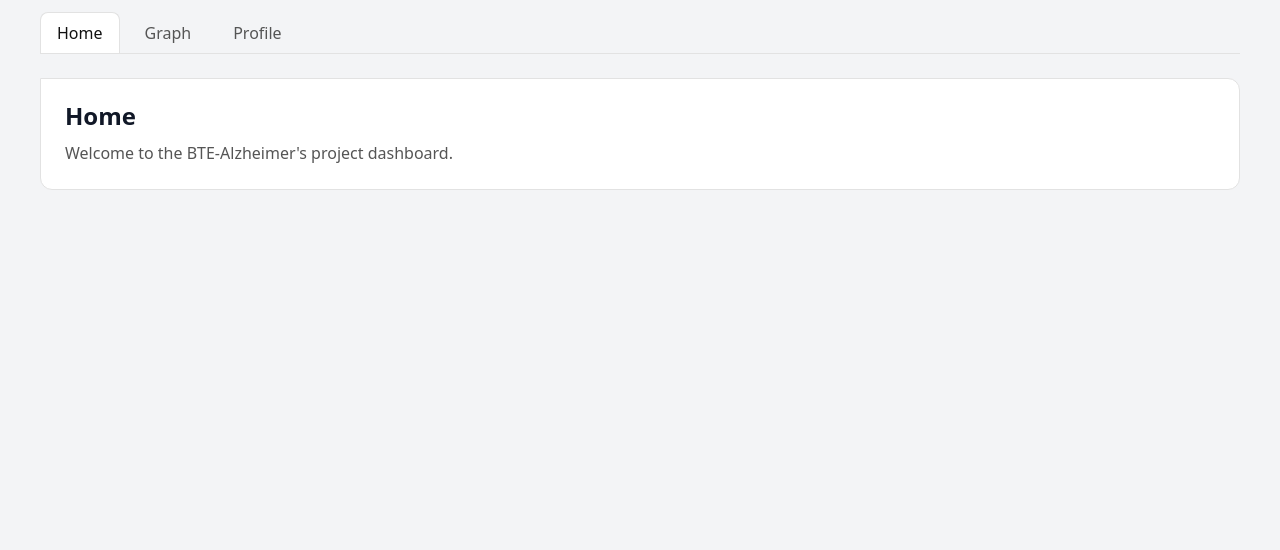
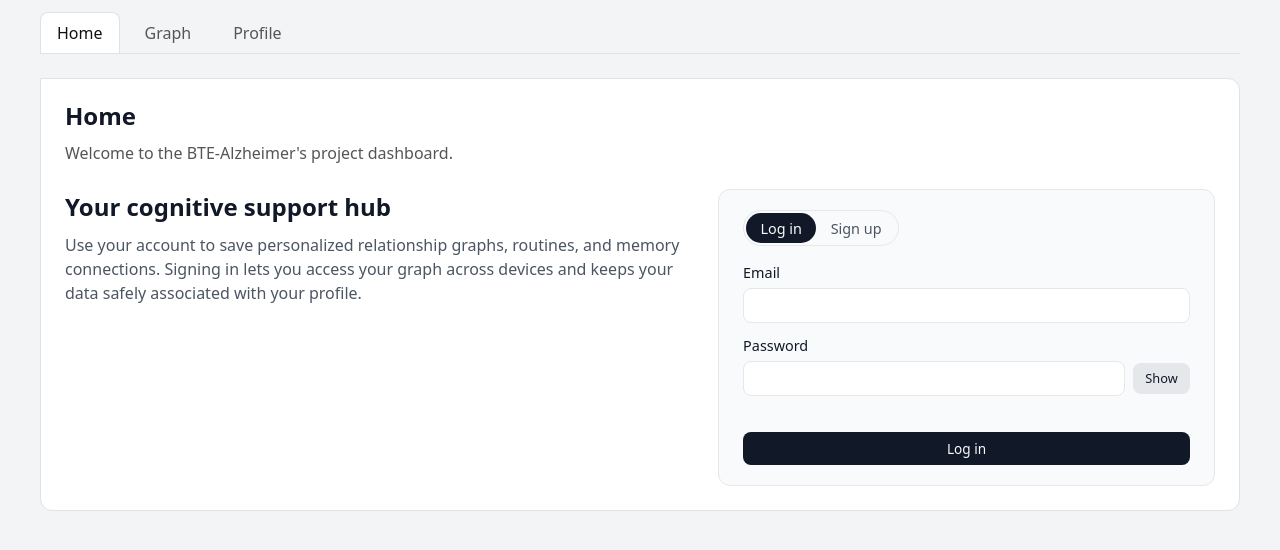
Before and after one commit to jcasp09/bte-alzheimers_web, a React (Vite) app: page / in a window 1280 px wide. Shown: the top 550 px of the page. Built offline with nearby package versions, Linux system fonts and the light colour scheme; no server answers.

Commit message:
feat: Signup/Login system works and is linked to Firebase Auth

```diff
--- a/src/App.css
+++ b/src/App.css
@@ -48,3 +48,134 @@
   margin: 0;
   color: #555;
 }
+
+.home-layout {
+  display: grid;
+  grid-template-columns: minmax(0, 2fr) minmax(0, 1.6fr);
+  gap: 2rem;
+  margin-top: 1.5rem;
+  align-items: flex-start;
+}
+
+@media (max-width: 768px) {
+  .home-layout {
+    grid-template-columns: 1fr;
+  }
+}
+
+.home-overview h2 {
+  margin-top: 0;
+  margin-bottom: 0.5rem;
+}
+
+.home-overview p {
+  margin: 0;
+  color: #4b5563;
+}
+
+.home-auth-card {
+  border-radius: 0.75rem;
+  border: 1px solid #e5e7eb;
+  padding: 1.25rem 1.5rem;
+  background-color: #f9fafb;
+}
+
+.home-auth-subtitle {
+  margin: 0 0 1rem 0;
+  color: #4b5563;
+}
+
+.home-auth-email {
+  font-weight: 600;
+}
+
+.home-auth-toggle {
+  display: inline-flex;
+  border-radius: 9999px;
+  border: 1px solid #e5e7eb;
+  padding: 0.12rem;
+  background-color: #f9fafb;
+  margin-bottom: 1rem;
+}
+
+.home-auth-toggle-button {
+  border-radius: 9999px;
+  border: none;
+  background: transparent;
+  padding: 0.35rem 0.9rem;
+  font-size: 0.9rem;
+  color: #4b5563;
+}
+
+.home-auth-toggle-button.active {
+  background-color: #111827;
+  color: #f9fafb;
+}
+
+.home-auth-form {
+  display: flex;
+  flex-direction: column;
+  gap: 0.75rem;
+}
+
+.home-auth-field {
+  display: flex;
+  flex-direction: column;
+  gap: 0.25rem;
+  font-size: 0.9rem;
+}
+
+.home-auth-field input {
+  border-radius: 0.5rem;
+  border: 1px solid #e5e7eb;
+  padding: 0.5rem 0.6rem;
+  font-size: 0.95rem;
+}
+
+.home-auth-field input:focus-visible {
+  outline: 2px solid #4f46e5;
+  outline-offset: 1px;
+}
+
+.home-auth-password-row {
+  display: flex;
+  align-items: center;
+  gap: 0.5rem;
+}
+
+.home-auth-password-row input {
+  flex: 1 1 auto;
+}
+
+.home-auth-password-toggle {
+  padding: 0.35rem 0.7rem;
+  font-size: 0.8rem;
+  background-color: #e5e7eb;
+  color: #111827;
+}
+
+.home-auth-password-toggle:hover {
+  border-color: #9ca3af;
+}
+
+.tab-content .home-auth-error {
+  margin: 0;
+  font-size: 0.85rem;
+  color: #b91c1c;
+}
+
+.home-auth-button {
+  background-color: #111827;
+  color: #f9fafb;
+  font-size: 0.85rem;
+  padding: 0.45rem 0.9rem;
+  border-radius: 0.5rem;
+  border: none;
+  cursor: pointer;
+  transition: background-color 0.2s ease;
+  margin-top: 1.5rem;
+}
+
+.home-auth-button:hover {
+  background-color: #48284f;
+}
--- /dev/null
+++ b/src/firebase/auth.ts
@@ -0,0 +1,14 @@
+import { type UserCredential, createUserWithEmailAndPassword, signInWithEmailAndPassword, signOut } from 'firebase/auth'
+import { auth } from './firebaseConfig'
+
+export function signUpWithEmailPassword(email: string, password: string): Promise<UserCredential> {
+  return createUserWithEmailAndPassword(auth, email, password)
+}
+
+export function signInWithEmailPassword(email: string, password: string): Promise<UserCredential> {
+  return signInWithEmailAndPassword(auth, email, password)
+}
+
+export function signOutUser(): Promise<void> {
+  return signOut(auth)
+}
--- /dev/null
+++ b/src/firebase/firebaseConfig.ts
@@ -0,0 +1,24 @@
+import { initializeApp } from 'firebase/app'
+import { type Analytics, getAnalytics } from 'firebase/analytics'
+import { getAuth } from 'firebase/auth'
+
+const firebaseConfig = {
+  apiKey: 'AIzaSyBP4B21NEeZpk9uTUJozdSNExgk4NX-O0o',
+  authDomain: 'bte-alzheimers-fb.firebaseapp.com',
+  projectId: 'bte-alzheimers-fb',
+  storageBucket: 'bte-alzheimers-fb.firebasestorage.app',
+  messagingSenderId: '604521649949',
+  appId: '1:604521649949:web:c32d185e3bc241cff073f4',
+  measurementId: 'G-16BHST8M14',
+} as const
+
+const app = initializeApp(firebaseConfig)
+
+let analytics: Analytics | undefined
+if (typeof window !== 'undefined') {
+  analytics = getAnalytics(app)
+}
+
+const auth = getAuth(app)
+
+export { app, analytics, auth }
--- a/src/pages/Home.tsx
+++ b/src/pages/Home.tsx
@@ -1,8 +1,156 @@
+import { type FormEvent, useEffect, useState } from 'react'
+import { type User, onAuthStateChanged } from 'firebase/auth'
+import { auth } from '../firebase/firebaseConfig'
+import { signInWithEmailPassword, signOutUser, signUpWithEmailPassword } from '../firebase/auth'
+
+type AuthMode = 'signin' | 'signup'
+
 function Home() {
+  const [authMode, setAuthMode] = useState<AuthMode>('signin')
+  const [email, setEmail] = useState('')
+  const [password, setPassword] = useState('')
+  const [showPassword, setShowPassword] = useState(false)
+  const [user, setUser] = useState<User | null>(null)
+  const [isSubmitting, setIsSubmitting] = useState(false)
+  const [error, setError] = useState<string | null>(null)
+
+  useEffect(() => {
+    const unsubscribe = onAuthStateChanged(auth, setUser)
+    return () => unsubscribe()
+  }, [])
+
+  const handleSubmit = async (event: FormEvent) => {
+    event.preventDefault()
+    setError(null)
+    setIsSubmitting(true)
+
+    try {
+      if (authMode === 'signin') {
+        await signInWithEmailPassword(email, password)
+      } else {
+        await signUpWithEmailPassword(email, password)
+      }
+
+      setEmail('')
+      setPassword('')
+    } catch (err) {
+      const message = err instanceof Error ? err.message : 'Something went wrong. Please try again.'
+      setError(message)
+    } finally {
+      setIsSubmitting(false)
+    }
+  }
+
+  const handleSignOut = async () => {
+    setError(null)
+    try {
+      await signOutUser()
+    } catch (err) {
+      const message = err instanceof Error ? err.message : 'Failed to sign out. Please try again.'
+      setError(message)
+    }
+  }
+
   return (
     <section>
       <h1>Home</h1>
       <p>Welcome to the BTE-Alzheimer&apos;s project dashboard.</p>
+      <div className="home-layout">
+        <div className="home-overview">
+          <h2>Your cognitive support hub</h2>
+          <p>
+            Use your account to save personalized relationship graphs, routines, and memory connections. Signing in lets
+            you access your graph across devices and keeps your data safely associated with your profile.
+          </p>
+        </div>
+
+        {/* Auth card */}
+        <div className="home-auth-card" aria-live="polite">
+          {user ? (
+            <div>
+              {/* Signed in view */}
+              <h2>Signed in</h2>
+              <p className="home-auth-subtitle">
+                You&apos;re signed in as <span className="home-auth-email">{user.email}</span>.
+              </p>
+              <button type="button" onClick={handleSignOut} className="home-auth-button">
+                Sign out
+              </button>
+            </div>
+          ) : (
+            <div>
+              {/* Login/Sign up toggle */}
+              <div className="home-auth-toggle" role="tablist" aria-label="Authentication mode">
+                <button
+                  type="button"
+                  role="tab"
+                  aria-selected={authMode === 'signin'}
+                  className={authMode === 'signin' ? 'home-auth-toggle-button active' : 'home-auth-toggle-button'}
+                  onClick={() => {
+                    setAuthMode('signin')
+                    setError(null)
+                  }}
+                >
+                  Log in
+                </button>
+                <button
+                  type="button"
+                  role="tab"
+                  aria-selected={authMode === 'signup'}
+                  className={authMode === 'signup' ? 'home-auth-toggle-button active' : 'home-auth-toggle-button'}
+                  onClick={() => {
+                    setAuthMode('signup')
+                    setError(null)
+                  }}
+                >
+                  Sign up
+                </button>
+              </div>
+
+              {/* Sign in form - Email and Password */}
+              <form className="home-auth-form" onSubmit={handleSubmit}>
+                <label className="home-auth-field">
+                  <span>Email</span>
+                  <input
+                    type="email"
+                    required
+                    autoComplete="email"
+                    value={email}
+                    onChange={(event) => setEmail(event.target.value)}
+                  />
+                </label>
+
+                <label className="home-auth-field">
+                  <span>Password</span>
+                  <div className="home-auth-password-row">
+                    <input
+                      type={showPassword ? 'text' : 'password'}
+                      required
+                      autoComplete={authMode === 'signin' ? 'current-password' : 'new-password'}
+                      value={password}
+                      onChange={(event) => setPassword(event.target.value)}
+                    />
+                    <button
+                      type="button"
+                      className="home-auth-password-toggle"
+                      onClick={() => setShowPassword((prev) => !prev)}
+                      aria-pressed={showPassword}
+                    >
+                      {showPassword ? 'Hide' : 'Show'}
+                    </button>
+                  </div>
+                </label>
+                {/* Error message */}
+                {error != null && <p className="home-auth-error">{error}</p>}
+                {/* Submit button */}
+                <button type="submit" disabled={isSubmitting} className="home-auth-button">
+                  {isSubmitting ? 'Please wait…' : authMode === 'signin' ? 'Log in' : 'Create account'}
+                </button>
+              </form>
+            </div>
+          )}
+        </div>
+      </div>
     </section>
   )
 }
```
Also changed, not shown: src/firebase/firebaseConfig.js (deleted, +0 -16 lines).
